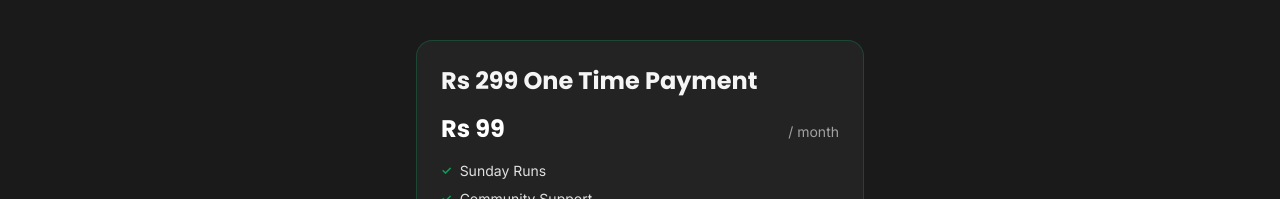
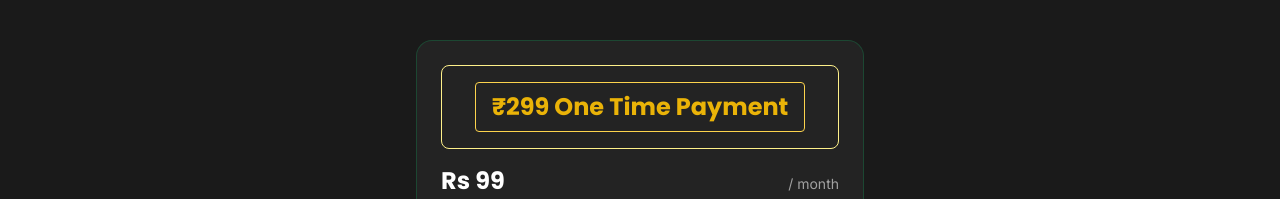
Before and after one commit to k-nilesh04/645-running-club, a React (Vite) app in the folder frontend/: page /join in a window 1280 px wide. Shown: the part 204-403 px from the top of the page. Built offline with nearby package versions, Linux system fonts and the light colour scheme; no server answers.

Commit message:
added one time payment

```diff
--- a/frontend/src/components/SubscriptionCard.jsx
+++ b/frontend/src/components/SubscriptionCard.jsx
@@ -35,9 +35,12 @@ export default function SubscriptionCard() {
 
   return (
     <div id="subscribe" className="card max-w-md mx-auto border-primary/30 hover:shadow-xl hover:shadow-primary/10 transition-shadow duration-300">
-      <div className="flex items-baseline justify-between mb-4">
-        <h3 className="font-display text-2xl font-bold text-yellow">Rs 299 One Time Payment</h3>
+      <div className="flex justify-center items-center p-4 mb-4 border border-yellow-200 rounded-lg">
+        <h3 className="font-display text-2xl font-bold text-yellow-500 text-center border border-amber-300 px-4 py-2 rounded">
+          ₹299 One Time Payment
+        </h3>
       </div>
+
 
       <div className="flex items-baseline justify-between mb-4">
         <h3 className="font-display text-2xl font-bold text-white">Rs 99</h3>
```
Also changed, not shown: 1 other file (tests, documents, lock files or other folders).
